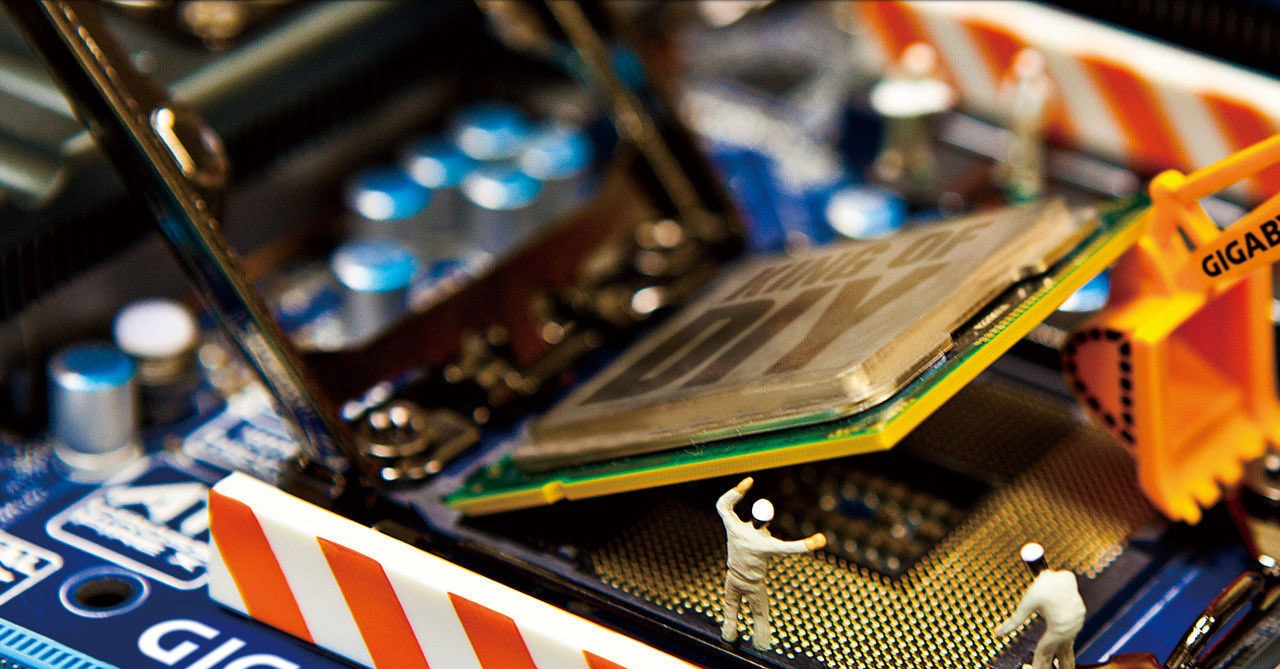
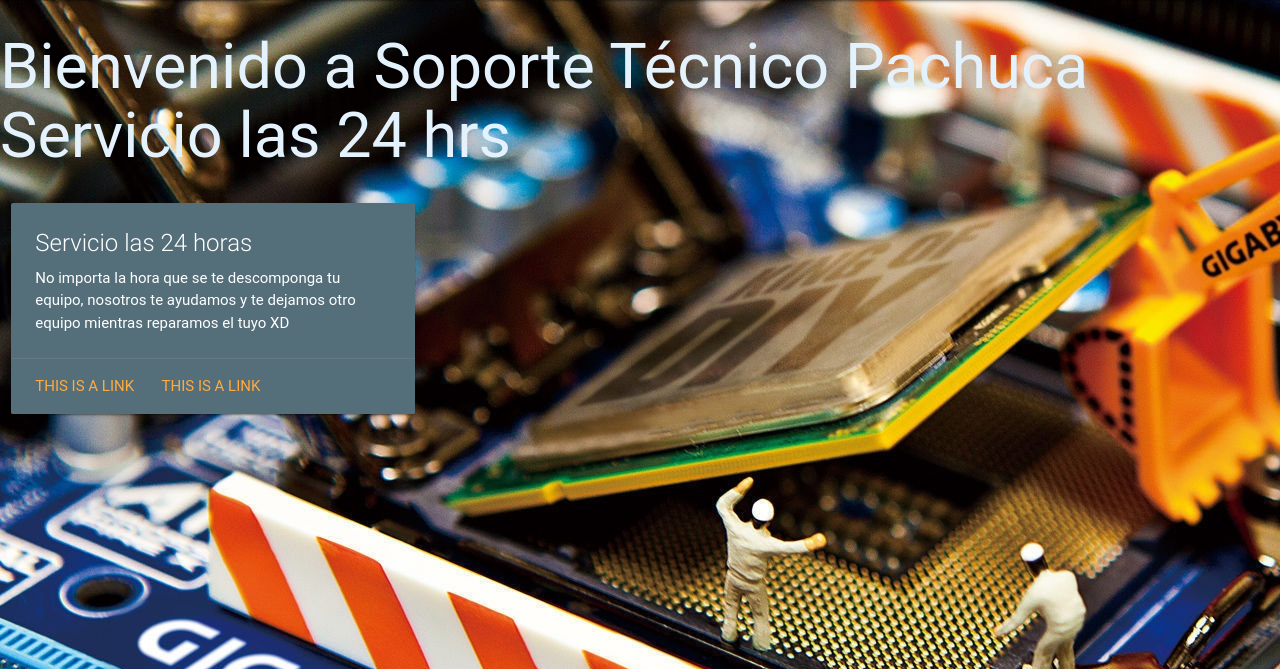
Before and after one commit to IvanMSP/HugoIvan, a Django app: template main/templates/home.html in a window 1280 px wide. Shown: the part 64-733 px from the top of the page. Run offline with Django 3.2, Linux system fonts and the light colour scheme; the template is opened without the code that fills it, so the values that code supplies are empty; parts of the project's set-up code (start-up, migrations or seed data) failed here and were passed over; some libraries are stand-ins or nearby versions; some web fonts are replaced.

Commit message:
Cambio en la home

```diff
--- a/main/templates/base.html
+++ b/main/templates/base.html
@@ -12,6 +12,8 @@
     <link href="http://fonts.googleapis.com/icon?family=Material+Icons" rel="stylesheet">
     <link rel="stylesheet" href="https://cdnjs.cloudflare.com/ajax/libs/materialize/0.97.7/css/materialize.min.css">
     <link rel="stylesheet" type="text/css" href="{%static 'css/main.css'%}">
+    {%block head%}
+    {%endblock head%}
 </head>
 <body>
 
@@ -26,8 +28,12 @@
     </div>
 </nav>
 
+{%block content%}
 
+{%endblock content%}
 
 <script src="https://cdnjs.cloudflare.com/ajax/libs/materialize/0.97.7/js/materialize.min.js"></script>
+{%block scripts%}
+{%endblock scripts%}
 </body>
 </html>
--- a/main/templates/home.html
+++ b/main/templates/home.html
@@ -1,6 +1,22 @@
 {% extends 'base.html'%}
 
 {% block content%}
-	<h1>Bienvenido a Soporte Técnico Pachuca <br>
+	<h1 class="blue-text text-lighten-5">Bienvenido a Soporte Técnico Pachuca <br>
 		Servicio las 24 hrs</h1>
+
+	 <div class="row">
+        <div class="col s8 m4">
+          <div class="card blue-grey darken-1">
+            <div class="card-content white-text">
+              <span class="card-title">Servicio las 24 horas</span>
+              <p>No importa la hora que se te descomponga tu equipo, nosotros te ayudamos y te dejamos
+              otro equipo mientras reparamos el tuyo XD</p>
+            </div>
+            <div class="card-action">
+              <a href="#">This is a link</a>
+              <a href="#">This is a link</a>
+            </div>
+          </div>
+        </div>
+     </div>
 {%endblock%}
```
